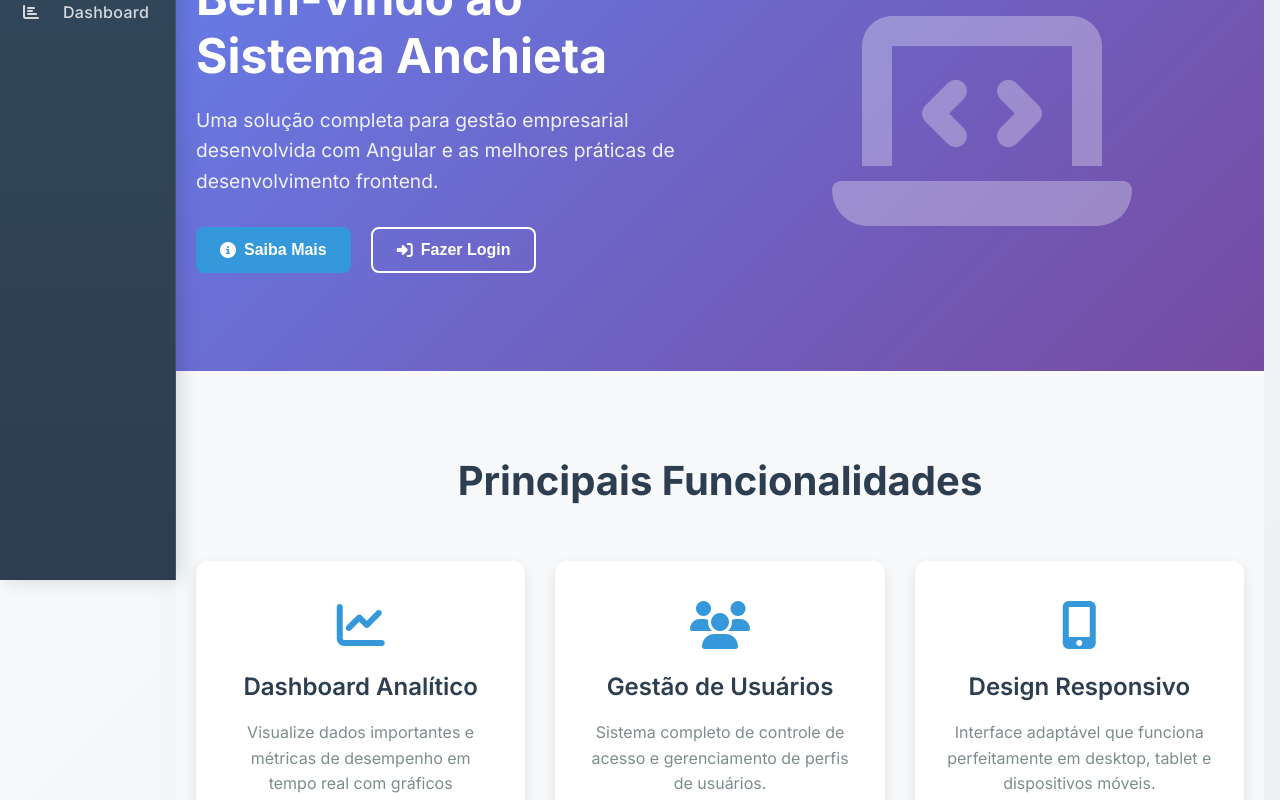
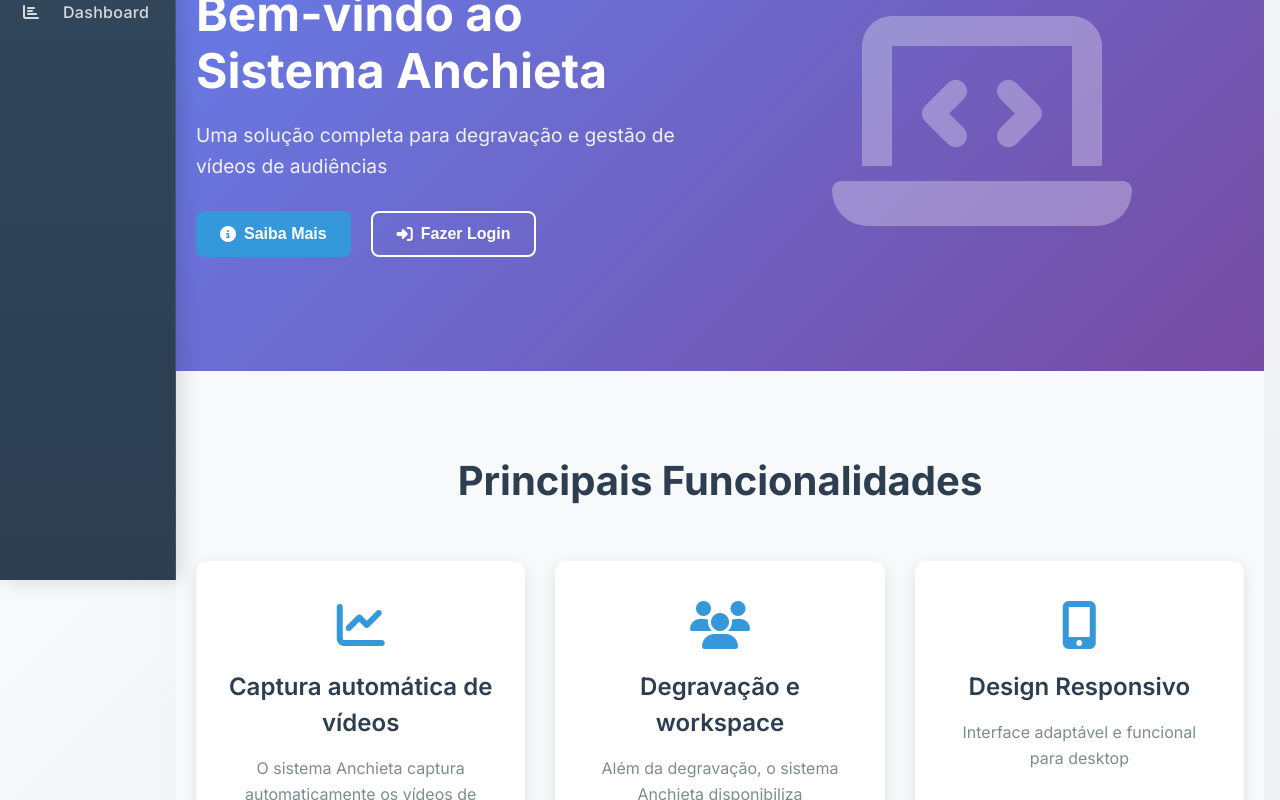
Before and after one commit to themanwithnoname/anchieta-fe, an Angular app: page /home in a window 1280 px wide. Shown: the part 220-1020 px from the top of the page. Built offline with nearby package versions, Linux system fonts and the light colour scheme.

Commit message:
funcional ok

```diff
--- a/src/app/pages/home/home.component.html
+++ b/src/app/pages/home/home.component.html
@@ -2,7 +2,7 @@
   <section class="hero-section">
     <div class="hero-content">
       <h1>Bem-vindo ao Sistema Anchieta</h1>
-      <p>Uma solução completa para gestão empresarial desenvolvida com Angular e as melhores práticas de desenvolvimento frontend.</p>
+      <p>Uma solução completa para degravação e gestão de vídeos de audiências</p>
       <div class="hero-actions">
         <button class="btn-primary" (click)="navigateToAbout()">
           <i class="fas fa-info-circle"></i>
@@ -27,16 +27,16 @@
           <div class="feature-icon">
             <i class="fas fa-chart-line"></i>
           </div>
-          <h3>Dashboard Analítico</h3>
-          <p>Visualize dados importantes e métricas de desempenho em tempo real com gráficos interativos.</p>
+          <h3>Captura automática de vídeos</h3>
+          <p>O sistema Anchieta captura automaticamente os vídeos de audiência enviados para o PJe</p>
         </div>
 
         <div class="feature-card">
           <div class="feature-icon">
             <i class="fas fa-users"></i>
           </div>
-          <h3>Gestão de Usuários</h3>
-          <p>Sistema completo de controle de acesso e gerenciamento de perfis de usuários.</p>
+          <h3>Degravação e workspace</h3>
+          <p>Além da degravação, o sistema Anchieta disponibiliza funcionalidades de IA como Chatbot e Resumo para agilidade do trabalho</p>
         </div>
 
         <div class="feature-card">
@@ -44,7 +44,7 @@
             <i class="fas fa-mobile-alt"></i>
           </div>
           <h3>Design Responsivo</h3>
-          <p>Interface adaptável que funciona perfeitamente em desktop, tablet e dispositivos móveis.</p>
+          <p>Interface adaptável e funcional para desktop</p>
         </div>
 
         <div class="feature-card">
--- a/src/app/pages/processos/processos.component.html
+++ b/src/app/pages/processos/processos.component.html
@@ -48,8 +48,9 @@
         <i class="fas fa-check-circle"></i>
       </div>
       <div class="stat-content">
-        <h3>{{ getProcessosPorStatus('concluido') }}</h3>
-        <p>Concluídos</p>
+        <!-- <h3>{{ getProcessosPorStatus('concluido') }}</h3> -->
+         <h3>1350</h3>
+        <p>minutos degravados</p>
       </div>
     </div>
 
@@ -58,8 +59,8 @@
         <i class="fas fa-exclamation-triangle"></i>
       </div>
       <div class="stat-content">
-        <h3>{{ getProcessosPorStatus('erro') }}</h3>
-        <p>Com Erro</p>
+        <h3>12500</h3>
+        <p>linhas de diálogo</p>
       </div>
     </div>
   </div>
```
